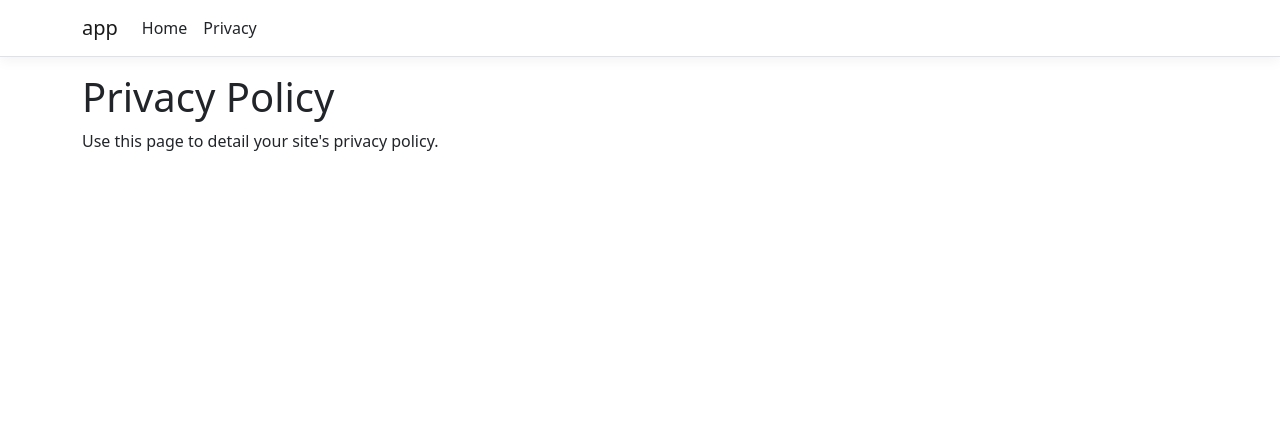
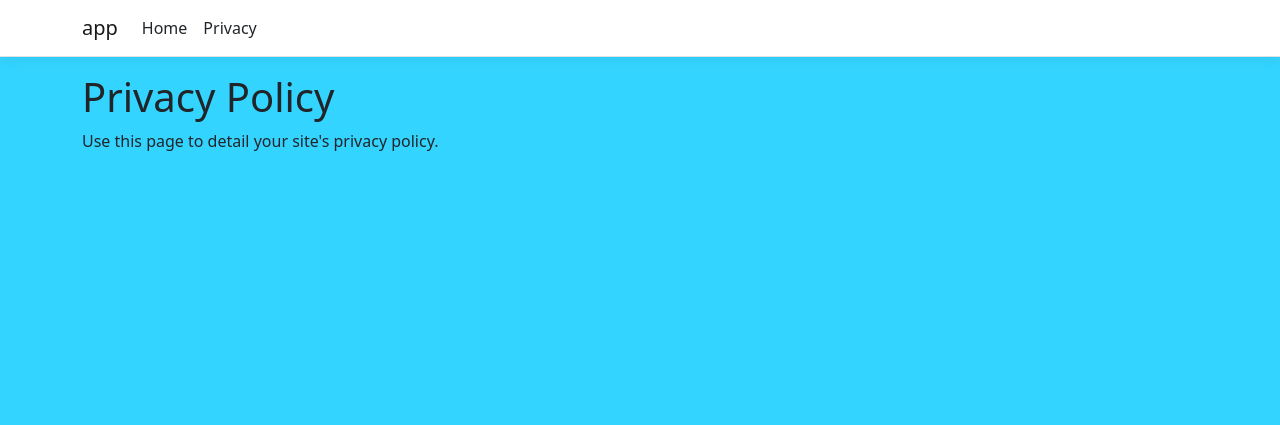
Before and after one commit to uplandprojects/demo-dotnet, an ASP.NET Core app: page /Privacy in a window 1280 px wide. Shown: the top 425 px of the page. Run offline with ASP.NET Core 8, Linux system fonts and the light colour scheme; style sheets or scripts are compiled from the project's sources.

Commit message:
Change background color of all pages to #33d4ff
Co-authored-by: danhellem <10525048+danhellem@users.noreply.github.com>

```diff
--- a/app/wwwroot/css/site.css
+++ b/app/wwwroot/css/site.css
@@ -19,4 +19,5 @@ html {
 
 body {
   margin-bottom: 60px;
+  background-color: #33d4ff;
 }
```
